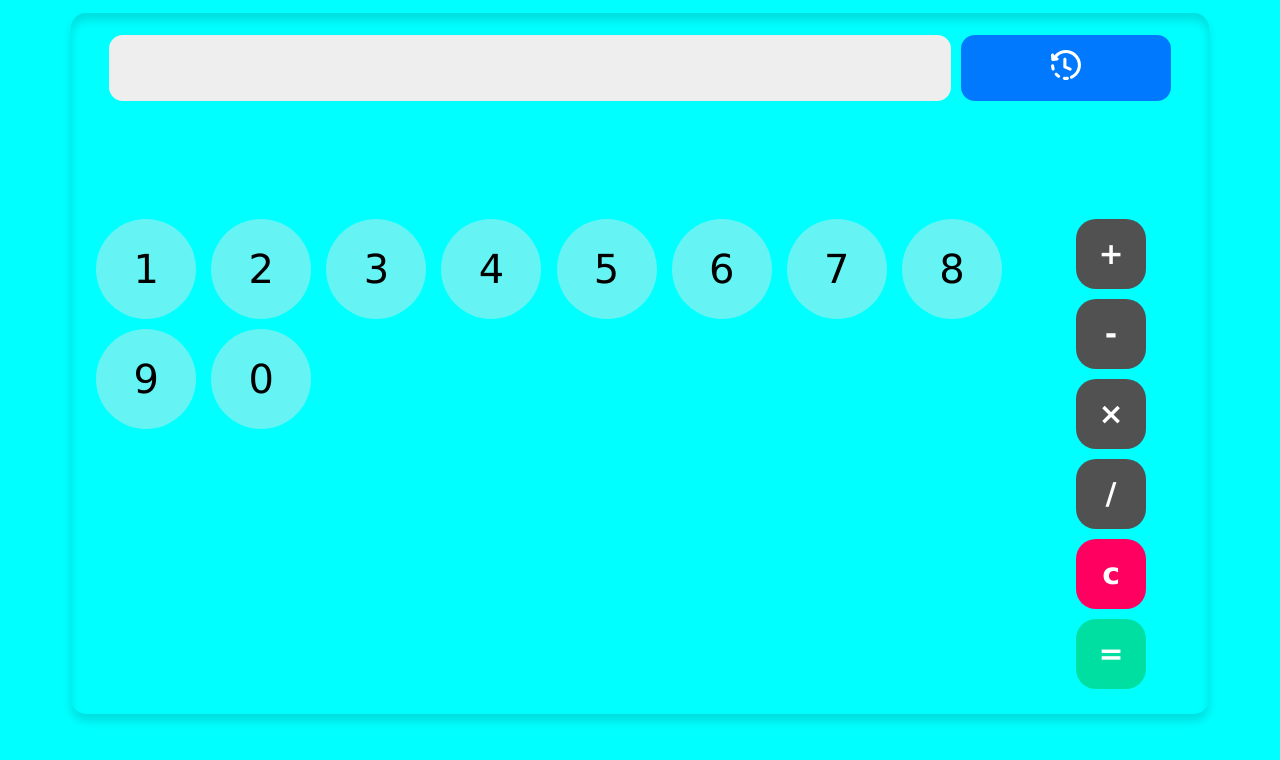
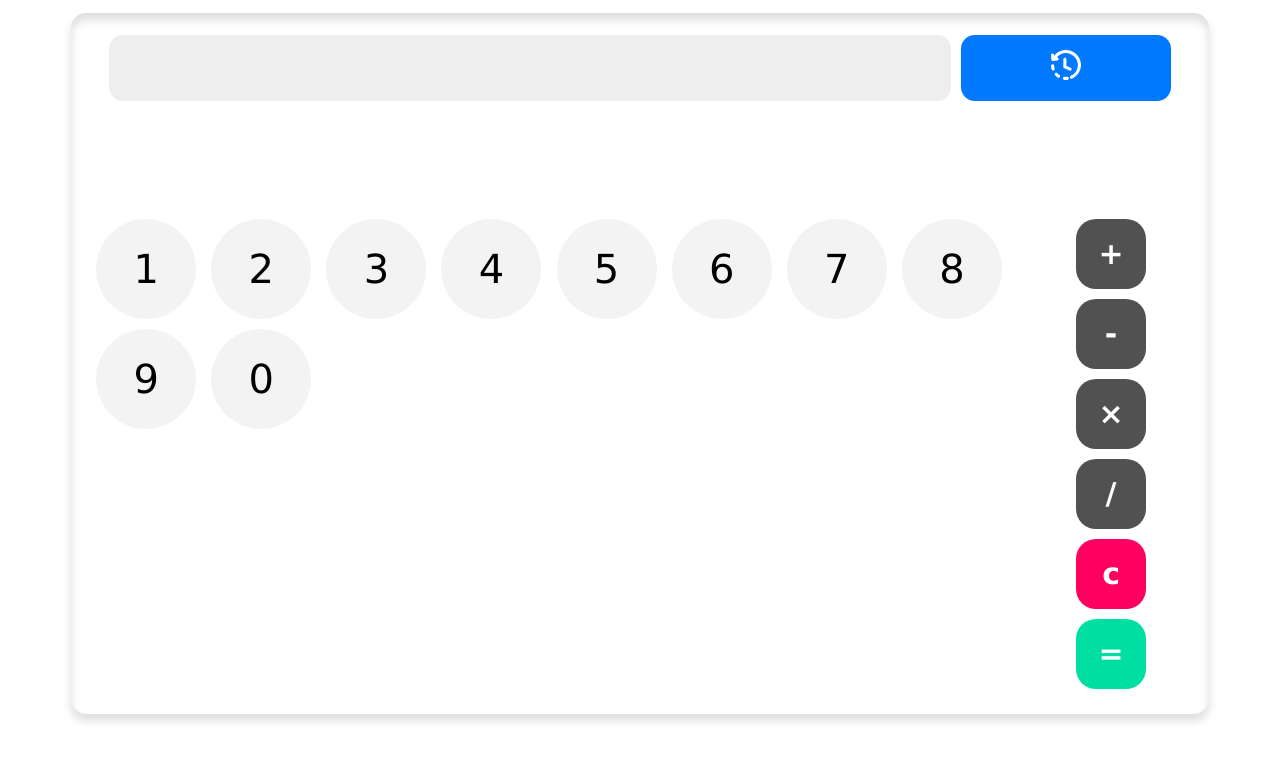
Before and after one commit to Amin-s-coding/Calculator, a plain HTML site: page index.html in a window 1280 px wide. Drawn offline with Linux system fonts and the light colour scheme.

Commit message:
just a test

```diff
--- a/style/style.scss
+++ b/style/style.scss
@@ -1,9 +1,6 @@
 *{
     font-family: Verdana, Geneva, Tahoma, sans-serif;
         box-sizing: border-box;
-}
-body{
-    background-color: cyan;
 }
 @mixin btns{
     font-size: 40px;
```
Also changed, not shown: style/style.css, 1 other file.
